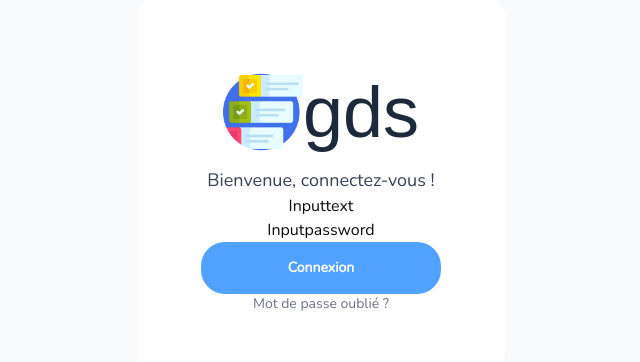
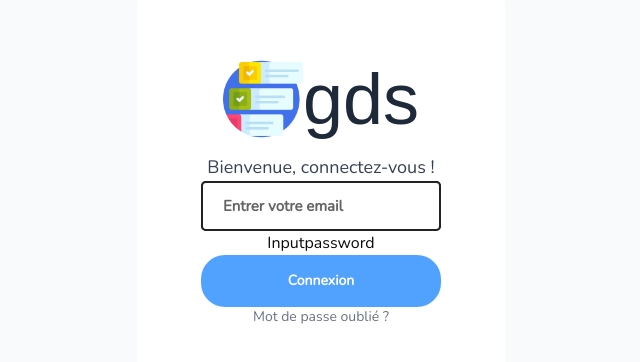
Before and after one commit to KevinAndrianarison/gds, a React (Vite) app: page /login in a window 1280 px wide. Shown: the part 214-576 px from the top of the page, without its empty margins (319-959 px from the left). Built offline with nearby package versions, Linux system fonts and the light colour scheme; a web font is replaced by a local one.

Commit message:
load login

```diff
--- a/src/composants/Inputtext.jsx
+++ b/src/composants/Inputtext.jsx
@@ -1,7 +1,15 @@
 import React from 'react'
+import '../styles/Inputlogin.css'
 
 export default function Inputtext() {
   return (
-    <div>Inputtext</div>
-  )
+    <div className="wrapper">
+      <div className="inputlogin">
+        <input
+          placeholder="Entrer votre email"
+          className="inputlogin--input"
+          type='email'
+        />
+      </div>
+    </div>)
 }
--- /dev/null
+++ b/src/styles/Inputlogin.css
@@ -0,0 +1,38 @@
+.inputlogin {
+    background-color: #222222;
+    border-radius: 5px;
+    transition: background-color 0.1s cubic-bezier(0.33, 1, 0.68, 1);
+  }
+
+  .inputlogin--input {
+    height: 50px;
+    border: 2px solid #222222;
+    border-radius: 5px;
+    padding: 0 20px;
+    color: #222222;
+    background-color: white;
+    font-size: 15px;
+    font-weight: bold;
+    transition:
+      transform 0.1s cubic-bezier(0.33, 1, 0.68, 1),
+      border-color 0.1s cubic-bezier(0.33, 1, 0.68, 1);
+  }
+
+  .inputlogin--input:focus {
+    outline: none;
+    transform: translateY(-3px);
+  }
+
+  .inputlogin--input::placeholder {
+    color: #646464;
+    font-size: 15px;
+    font-weight: bold;
+  }
+
+  .error {
+    font-size: 11px;
+    color: #e8e8e8;
+    margin-top: 3px;
+    user-select: none;
+    transition: color 0.1s cubic-bezier(0.33, 1, 0.68, 1);
+  }
```
